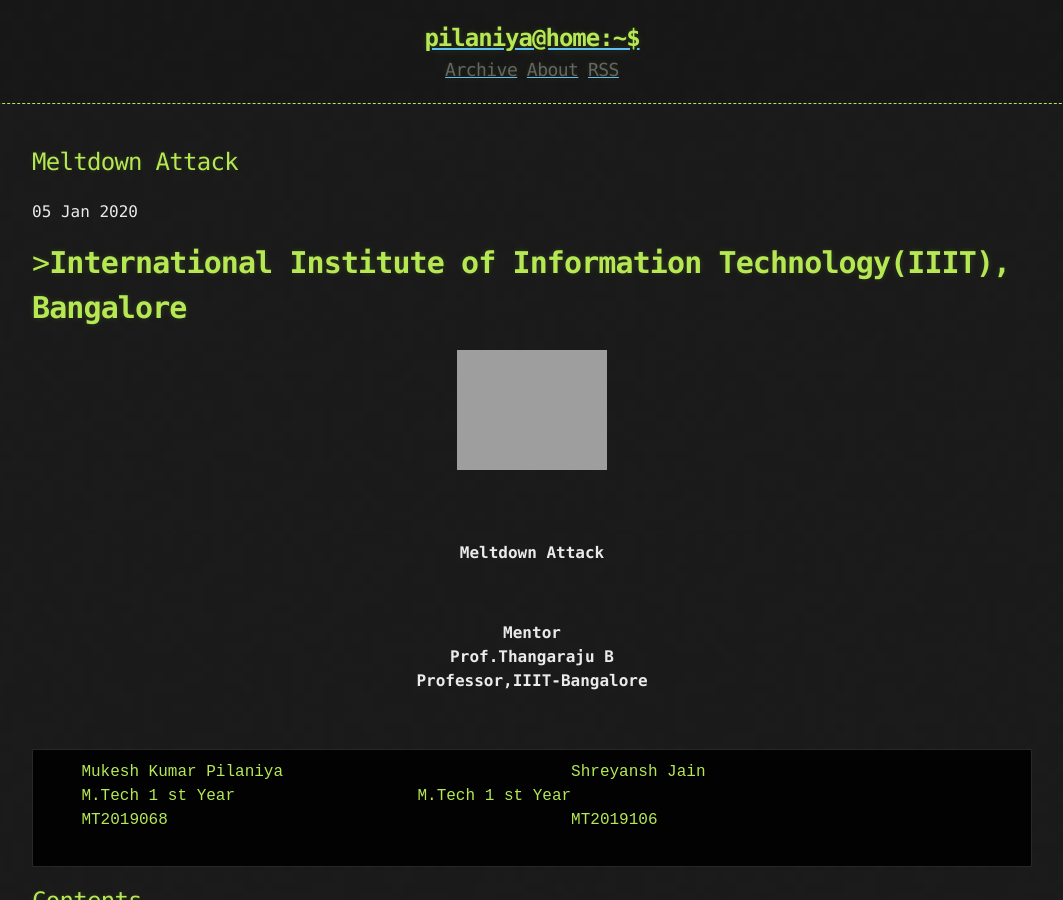
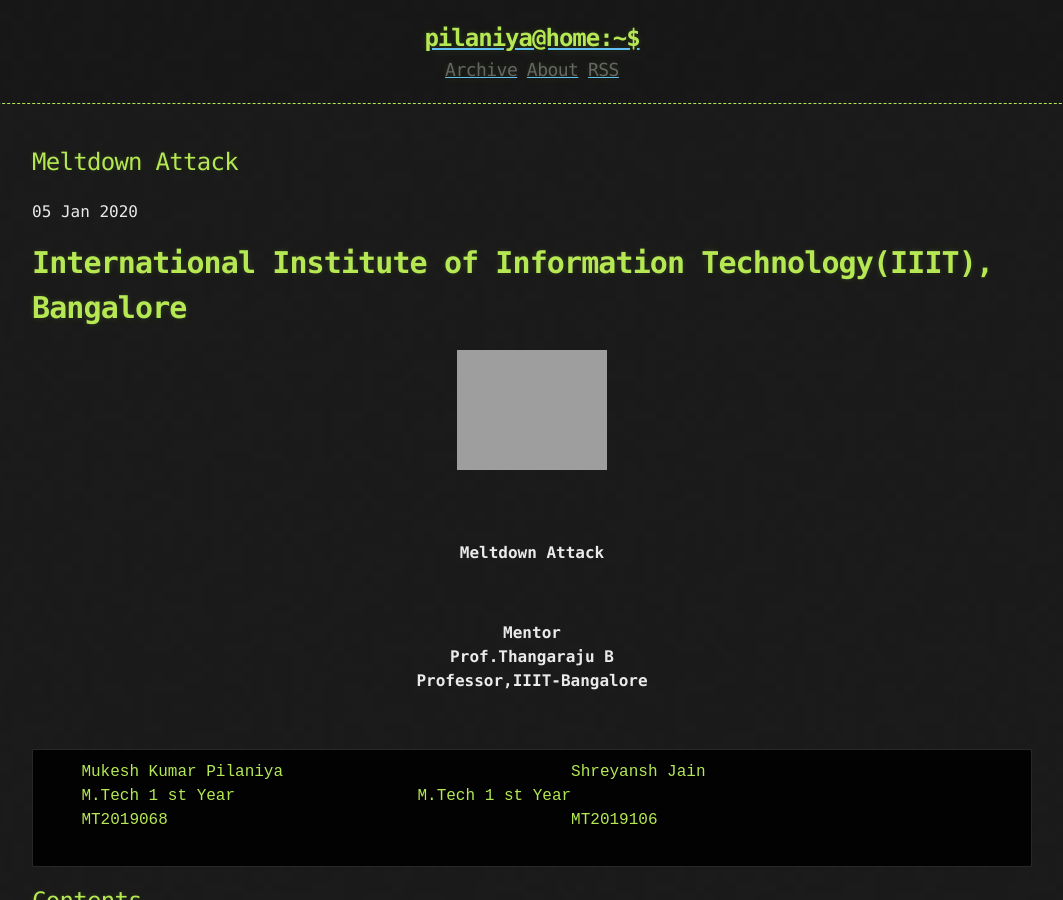
Before and after one commit to mukeshpilaniya/blog, a Jekyll site: the page built from _posts/Meltdown-Attack/2020-01-05-Meltdown-Attack.md, in a window 1280 px wide and 900 px high. Shown: the whole window, without its empty margins (108-1171 px from the left). Built offline with Jekyll 4.4.1, drawn with Linux system fonts in a browser that asks for light colours; grey boxes are pictures that could not be loaded.

```diff
--- a/_posts/Meltdown-Attack/2020-01-05-Meltdown-Attack.md
+++ b/_posts/Meltdown-Attack/2020-01-05-Meltdown-Attack.md
@@ -1,5 +1,5 @@
 <p align="center">
-    <h1>><b>International Institute of Information Technology(IIIT), Bangalore</b></h1>
+    <h1><b>International Institute of Information Technology(IIIT), Bangalore</b></h1>
 </p>
 <p align="center">
   <img src="https://www.iiitb.ac.in/includefiles/userfiles/images/iiitb_logo.png" width="150" height="120" >
```
